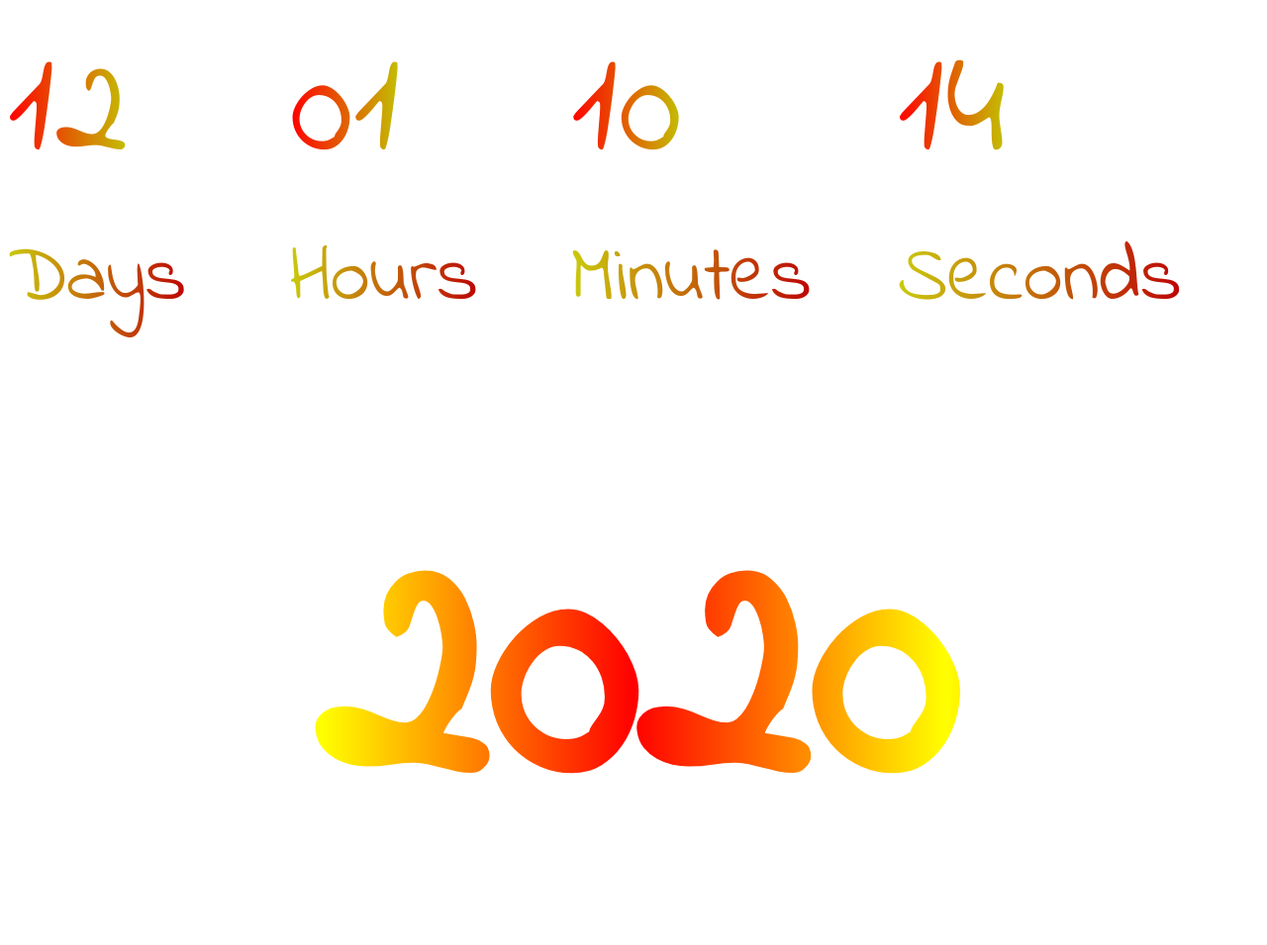
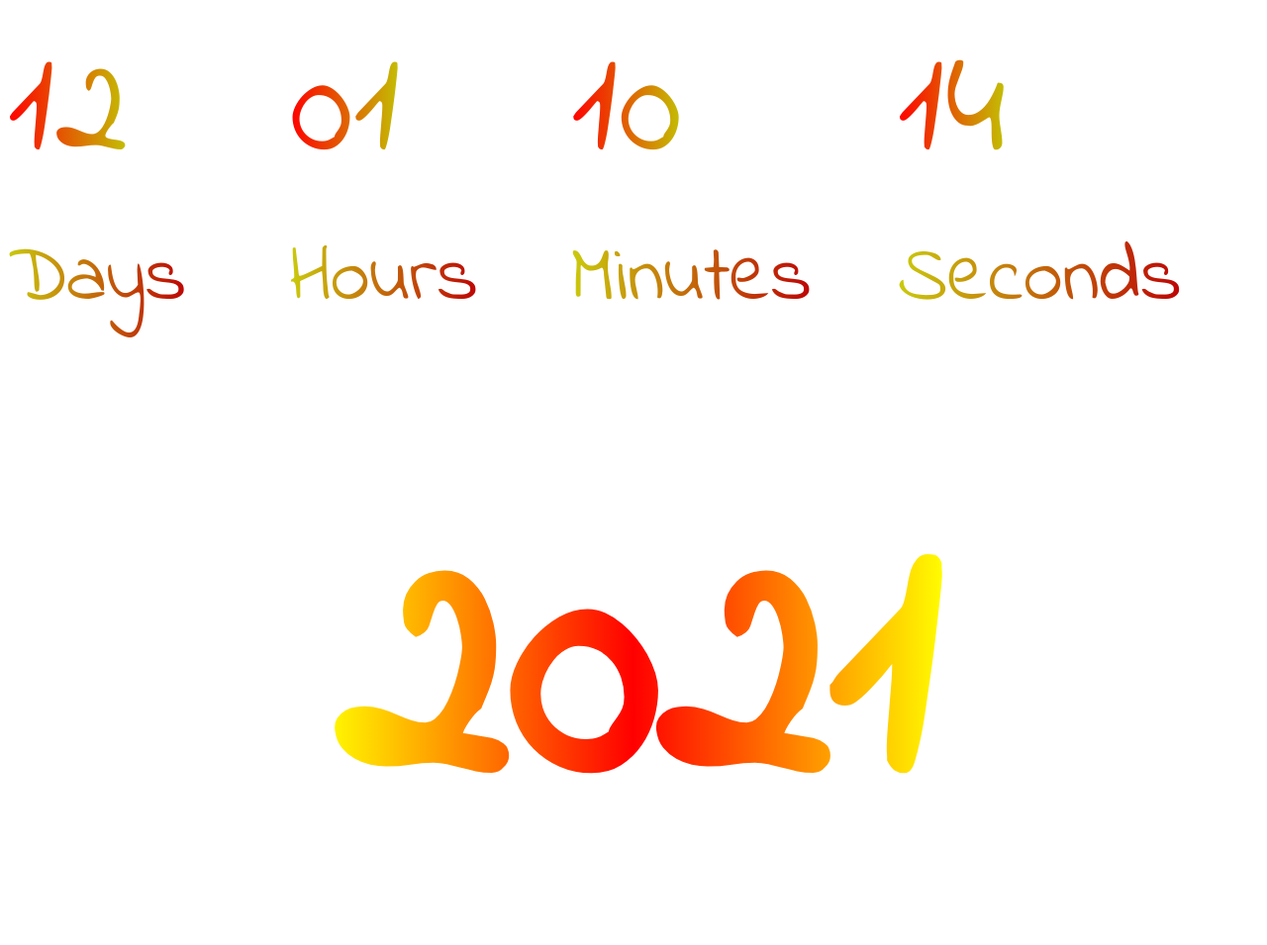
Before and after one commit to kramskiy-dima/goit-js-hw-11-timer, a plain HTML site: page index.html in a window 1280 px wide. Shown: the part 103-1058 px from the top of the page at 99% size. Drawn offline with Linux system fonts and the light colour scheme.

Commit message:
fix year

```diff
--- a/index.html
+++ b/index.html
@@ -32,7 +32,7 @@
         <span class="label">Seconds</span>
       </div>
     </div>
-    <h2 class="title">2020</h2>
+    <h2 class="title">2021</h2>
 
     <script src="./js/timer.js" type="module"></script>
   </body>
```
